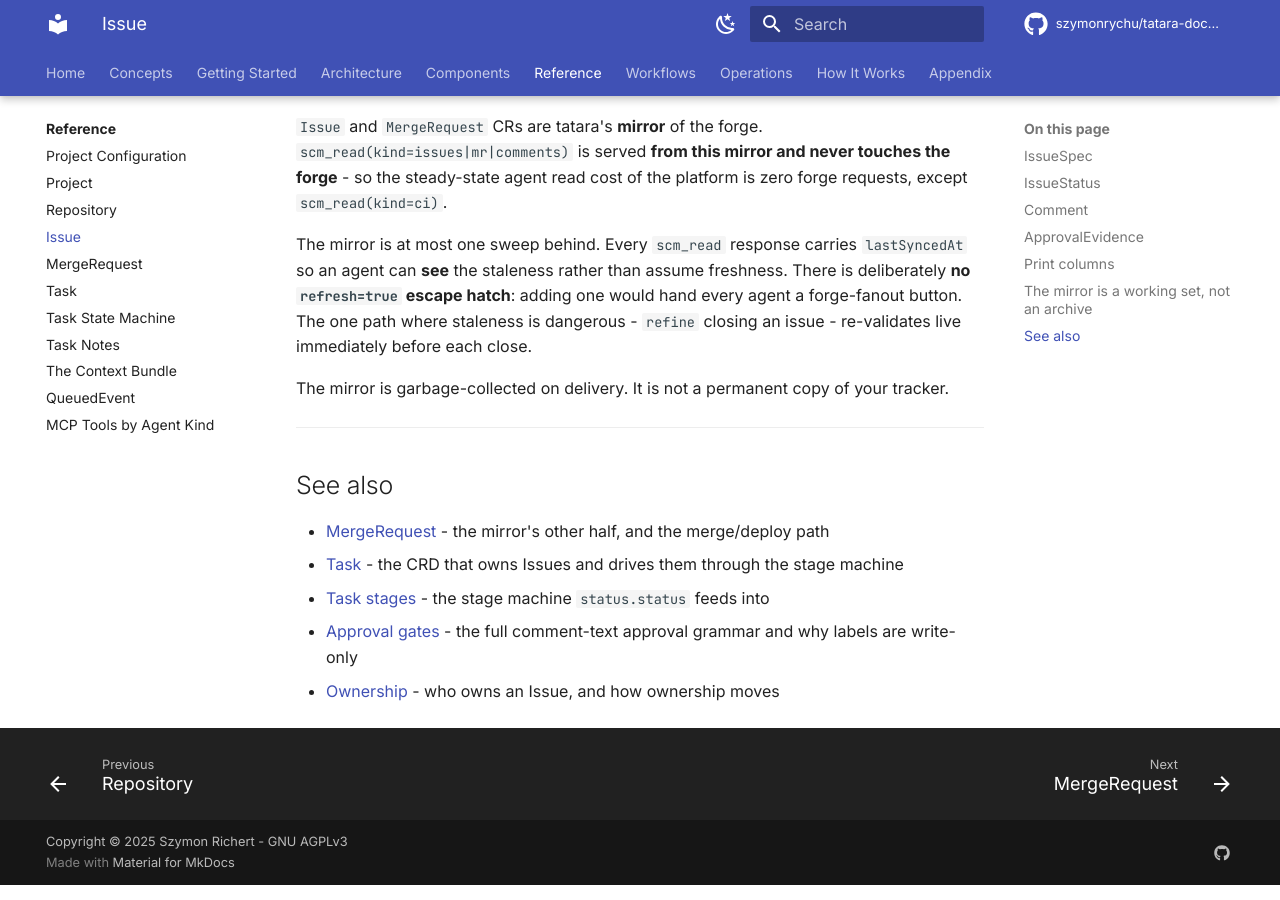
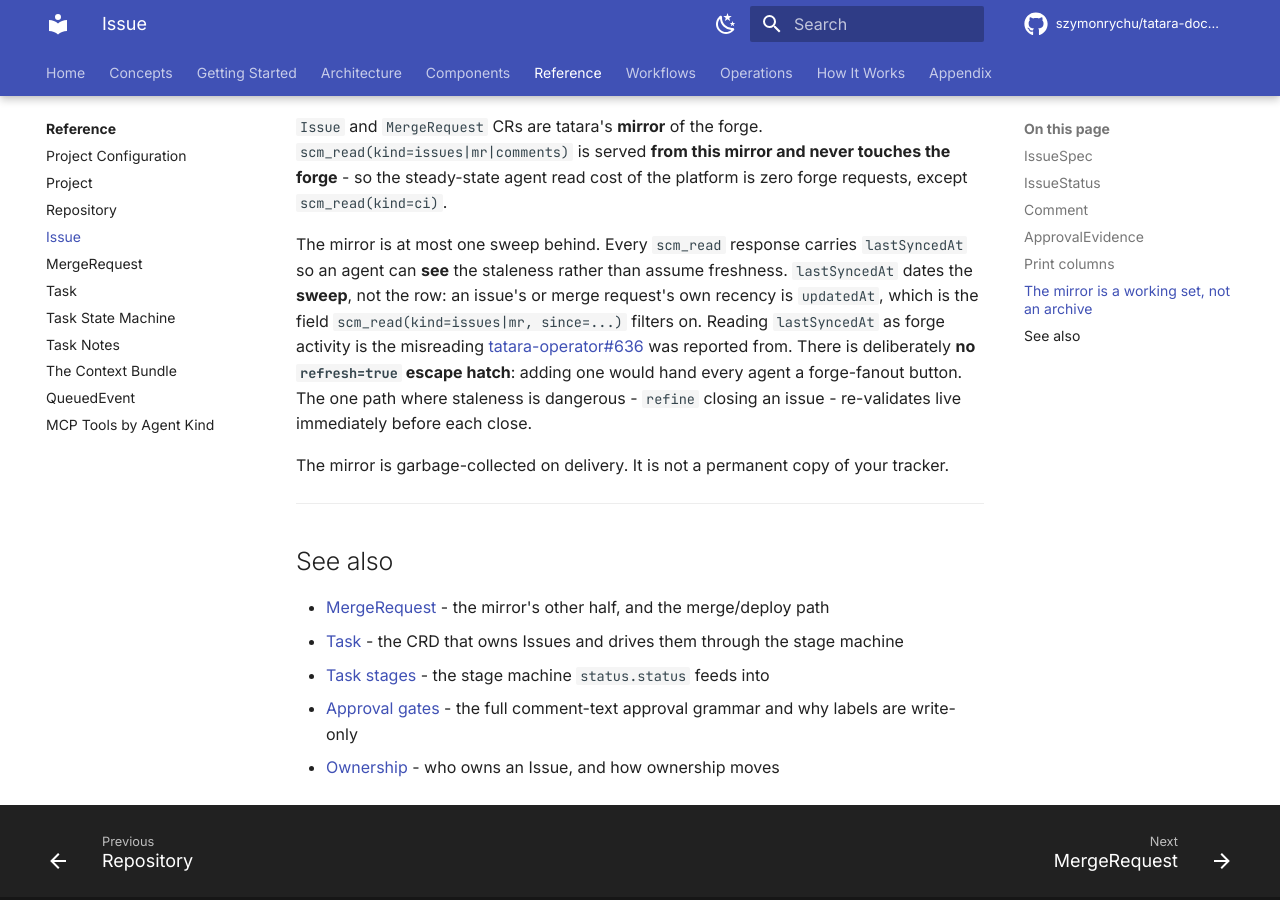
Before and after one commit to szymonrychu/tatara-documentation, an MkDocs documentation site: the page built from docs/reference/issue.md, in a window 1280 px wide and 900 px high, scrolled down 4799 px. Built offline with MkDocs 1.6.1 and Material for MkDocs 9.7.7, drawn with Linux system fonts in a browser that asks for light colours; comment, search, counter and statistics services are not loaded; the version menu is left out.

Commit message:
docs(reference): name updatedAt as the field scm_read since filters on
lastSyncedAt dates the mirror sweep, not the row. #636 was reported from
exactly that misreading, and the MR DTO now carries createdAt/updatedAt,
so both reference pages say which field means what.

```diff
--- a/docs/reference/issue.md
+++ b/docs/reference/issue.md
@@ -151,7 +151,12 @@ zero forge requests, except `scm_read(kind=ci)`.
 
 The mirror is at most one sweep behind. Every `scm_read` response carries
 `lastSyncedAt` so an agent can **see** the staleness rather than assume
-freshness. There is deliberately **no `refresh=true` escape hatch**: adding
+freshness. `lastSyncedAt` dates the **sweep**, not the row: an issue's or
+merge request's own recency is `updatedAt`, which is the field
+`scm_read(kind=issues|mr, since=...)` filters on. Reading `lastSyncedAt` as
+forge activity is the misreading
+[tatara-operator#636](https://github.com/szymonrychu/tatara-operator/issues/636)
+was reported from. There is deliberately **no `refresh=true` escape hatch**: adding
 one would hand every agent a forge-fanout button. The one path where
 staleness is dangerous - `refine` closing an issue - re-validates live
 immediately before each close.
```
Also changed, not shown: docs/reference/merge-request.md (+1 -1 lines).
